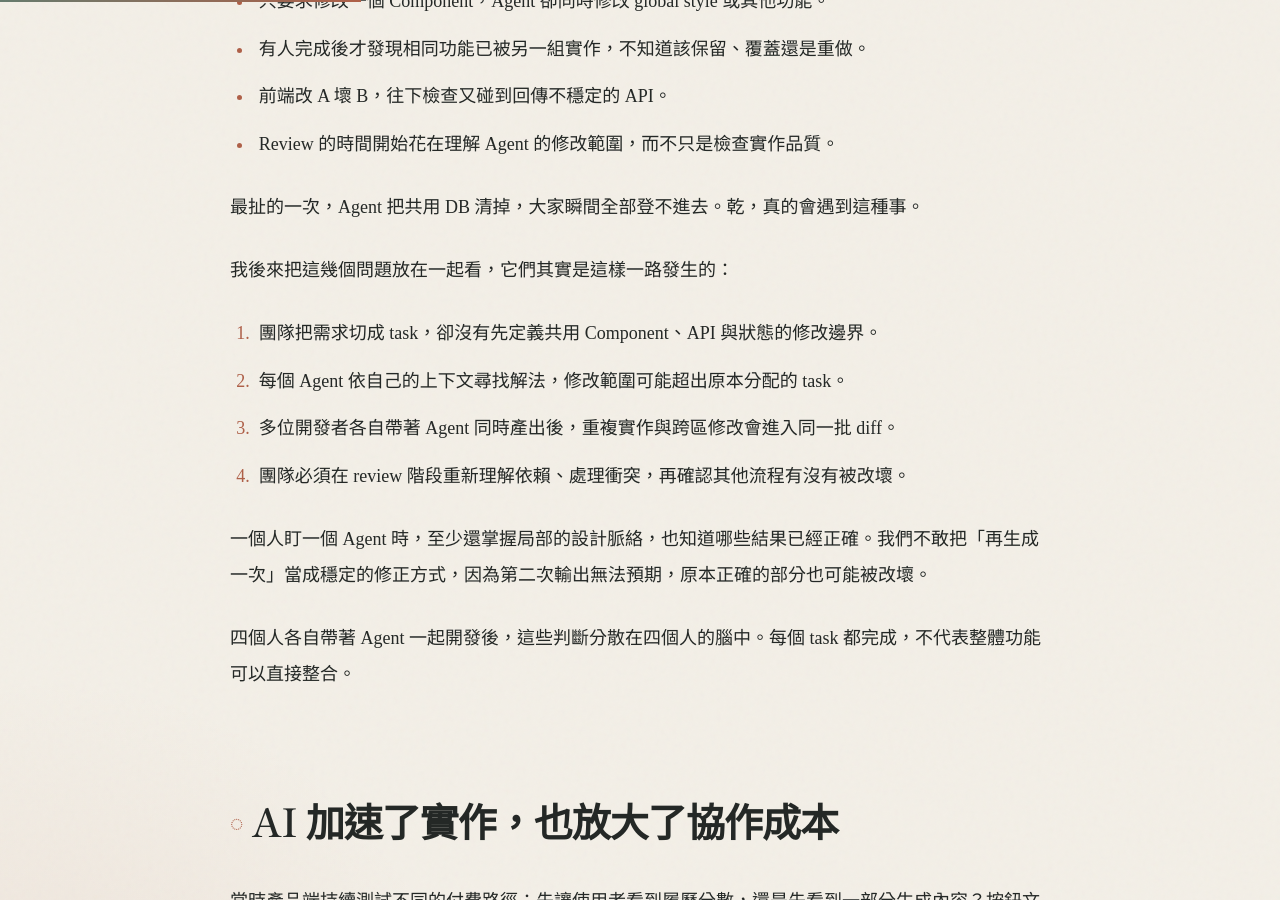
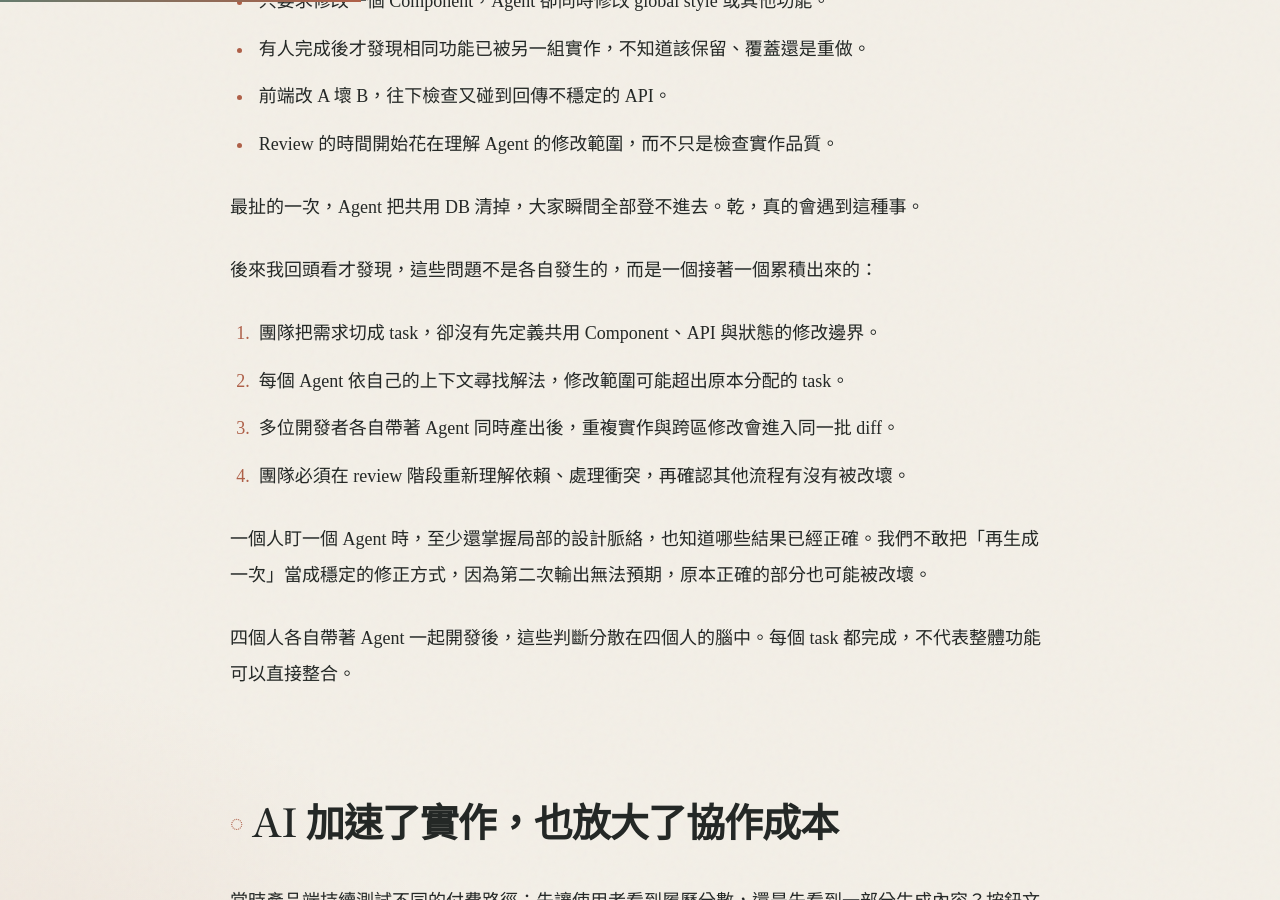
Before and after one commit to coomySF/coomySF.github.io, a Jekyll site: the page built from _posts/2026-08-05-ai-agents-team-integration.md, in a window 1280 px wide and 900 px high, scrolled down 1402 px. Built offline with Jekyll 4.4.1, drawn with Linux system fonts in a browser that asks for light colours.

Commit message:
make causal transition conversational

```diff
--- a/_posts/2026-08-05-ai-agents-team-integration.md
+++ b/_posts/2026-08-05-ai-agents-team-integration.md
@@ -26,7 +26,7 @@ AI 在 POC 前期確實很好用。問題出現在四個人各自帶著 Agent，
 
 最扯的一次，Agent 把共用 DB 清掉，大家瞬間全部登不進去。乾，真的會遇到這種事。
 
-我後來把這幾個問題放在一起看，它們其實是這樣一路發生的：
+後來我回頭看才發現，這些問題不是各自發生的，而是一個接著一個累積出來的：
 
 1. 團隊把需求切成 task，卻沒有先定義共用 Component、API 與狀態的修改邊界。
 2. 每個 Agent 依自己的上下文尋找解法，修改範圍可能超出原本分配的 task。
```
